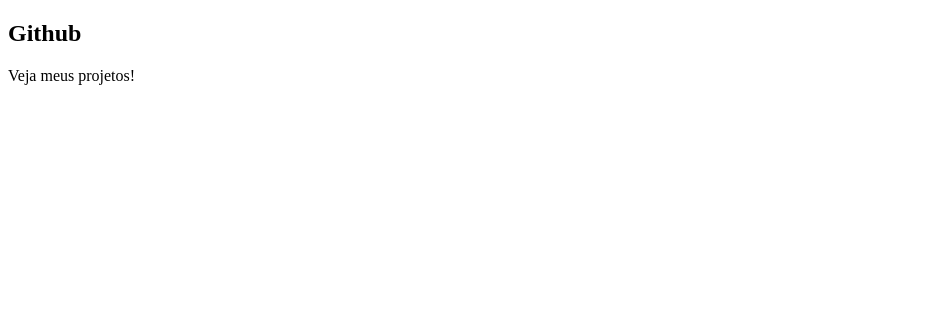
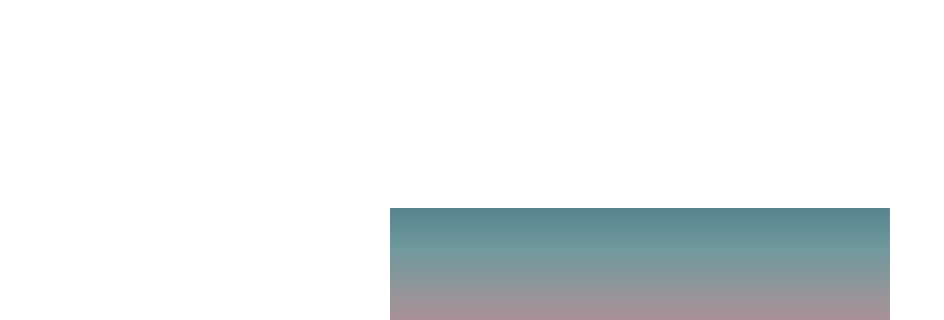
Before and after one commit to thalia-dani/animations, a plain HTML site: page transitions_1/index.html in a window 1280 px wide. Shown: the top 320 px of the page, without its empty margins (0-944 px from the left). Drawn offline with Linux system fonts and the light colour scheme; the site is published under a folder, as on GitHub Pages, so addresses that start at the root find nothing.

Commit message:
modified:   keyframes_1/index.html 	modified:   keyframes_2/index.html 	modified:   projeto_final/style.css 	modified:   transitions_1/index.html 	modified:   transitions_1/style.css 	modified:   transitions_2/index.html

```diff
--- a/keyframes_1/index.html
+++ b/keyframes_1/index.html
@@ -5,7 +5,7 @@
     <meta charset="UTF-8">
     <meta http-equiv="X-UA-Compatible" content="IE=edge">
     <meta name="viewport" content="width=device-width, initial-scale=1.0">
-    <link rel="stylesheet" href="/keyframes_1/style.css">
+    <link rel="stylesheet" href="./style.css">
     <title>keyframes_1</title>
 </head>
 
--- a/projeto_final/style.css
+++ b/projeto_final/style.css
@@ -219,7 +219,7 @@
     height: 300px;
     width: 400px;
     margin: 3rem 0 0;
-    background-image: url(/projeto_final/room.jpg);
+    background-image: url(./room.jpg);
     background-position: center;
     background-repeat: no-repeat;
     background-size: cover;
--- a/transitions_1/index.html
+++ b/transitions_1/index.html
@@ -4,7 +4,7 @@
     <meta charset="UTF-8">
     <meta http-equiv="X-UA-Compatible" content="IE=edge">
     <meta name="viewport" content="width=device-width, initial-scale=1.0">
-    <link rel="stylesheet" href="/transitions_1/style.css">
+    <link rel="stylesheet" href="./style.css">
     <title>Transitions_1</title>
 </head>
 <body>
--- a/transitions_1/style.css
+++ b/transitions_1/style.css
@@ -13,7 +13,7 @@
 .card{
     height: 400px;
     width: 500px;
-    background-image: url(/transitions_1/landscape.jpg);
+    background-image: url(./landscape.jpg);
     background-position: center;
     background-repeat: no-repeat;
     background-size: cover;
```
Also changed, not shown: keyframes_2/index.html (+1 -1 lines), transitions_2/index.html (+1 -1 lines).
